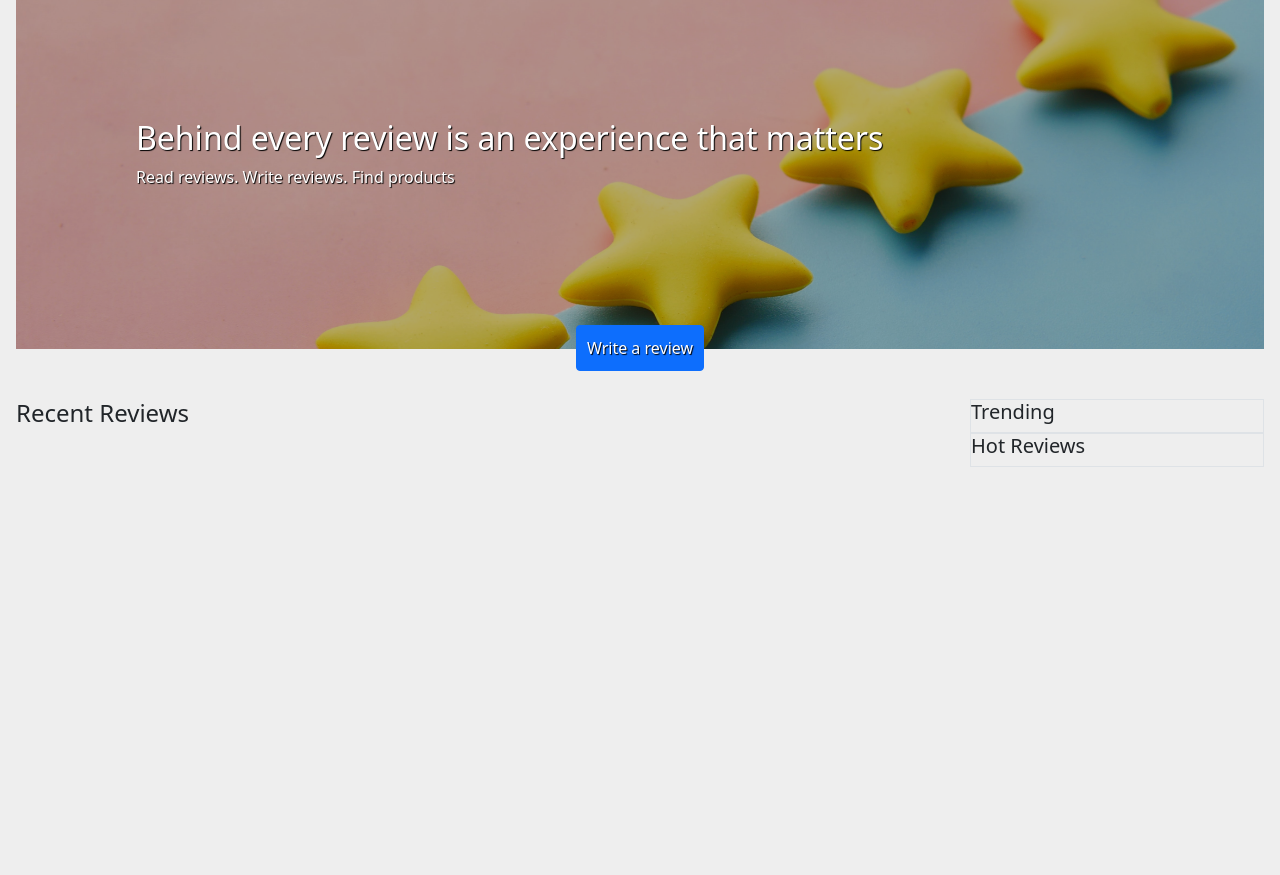
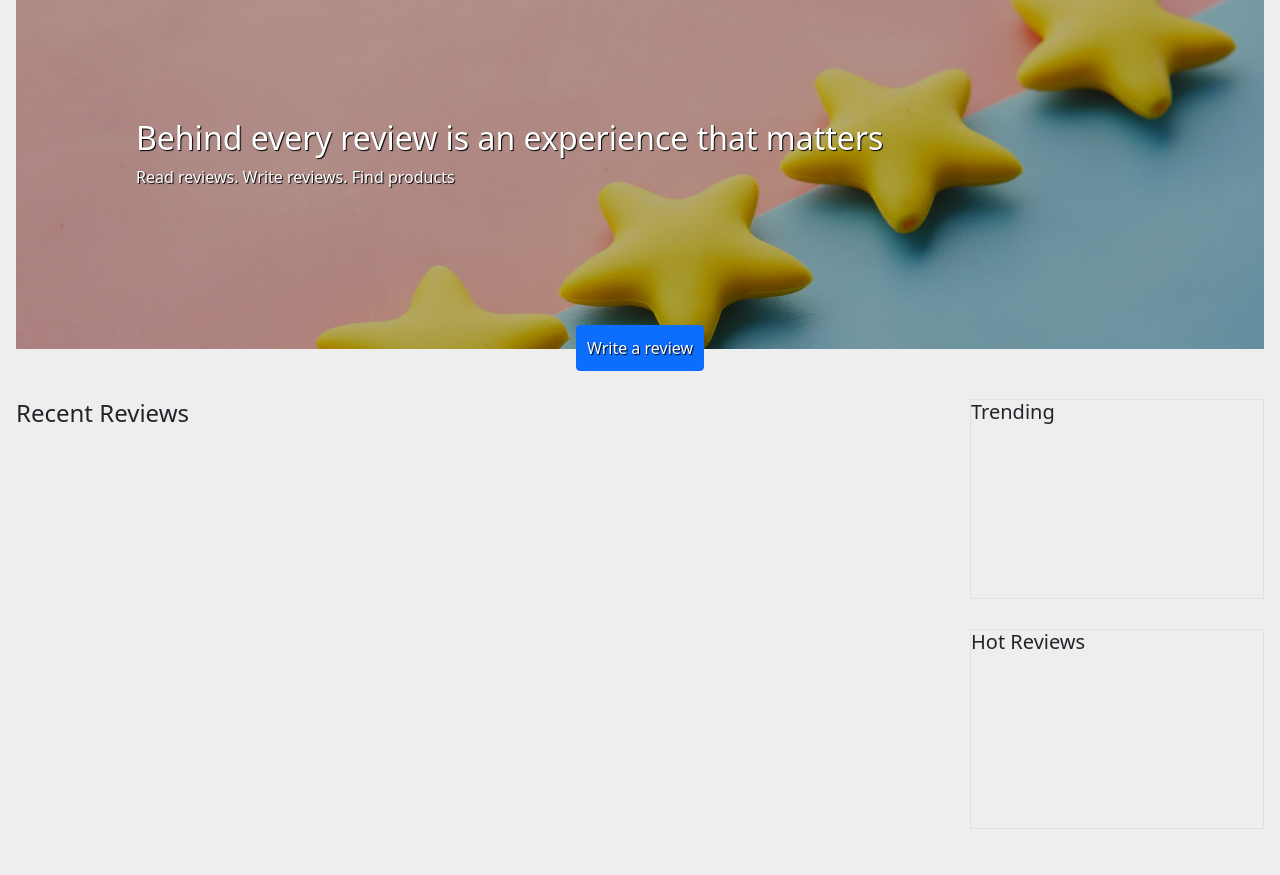
Before and after one commit to hire-blac/reviewersite, a Django app: page / in a window 1280 px wide. Shown: the part 127-1002 px from the top of the page. Before the commit the page ends 594 px from the top, so only its background shows below. Run offline with Django 3.2, Linux system fonts and the light colour scheme; data that the repository does not hold is empty; some libraries are stand-ins or nearby versions.

Commit message:
more styles

```diff
--- a/reviewer/models.py
+++ b/reviewer/models.py
@@ -1,8 +1,5 @@
-from django import dispatch
 from django.db import models
 from accounts.models  import CustomUser as User
-from django.dispatch import receiver
-from django.db.models.signals import pre_save, post_save
 
 # Create your models here.
 
--- a/reviewer/static/reviewer/css/style.css
+++ b/reviewer/static/reviewer/css/style.css
@@ -97,6 +97,17 @@ a.land-butt {
   width: 30px;
   margin: 0 auto;
 }
+.trending-reviews {
+  height: 200px;
+  margin-bottom: 30px;
+
+}
+
+.hot-reviews {
+  height: 200px;
+  margin-bottom: 30px;
+
+}
 
 @media screen and (min-width: 500px) {
 
```
